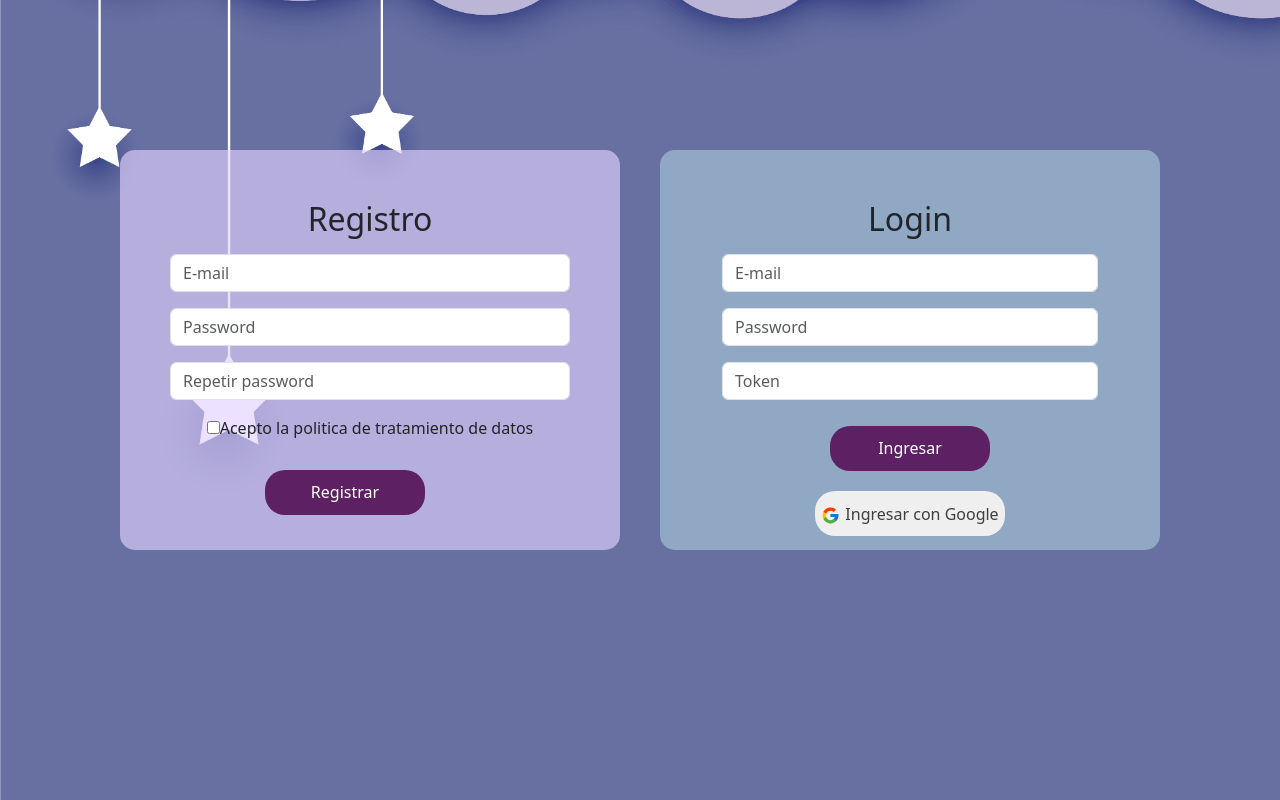
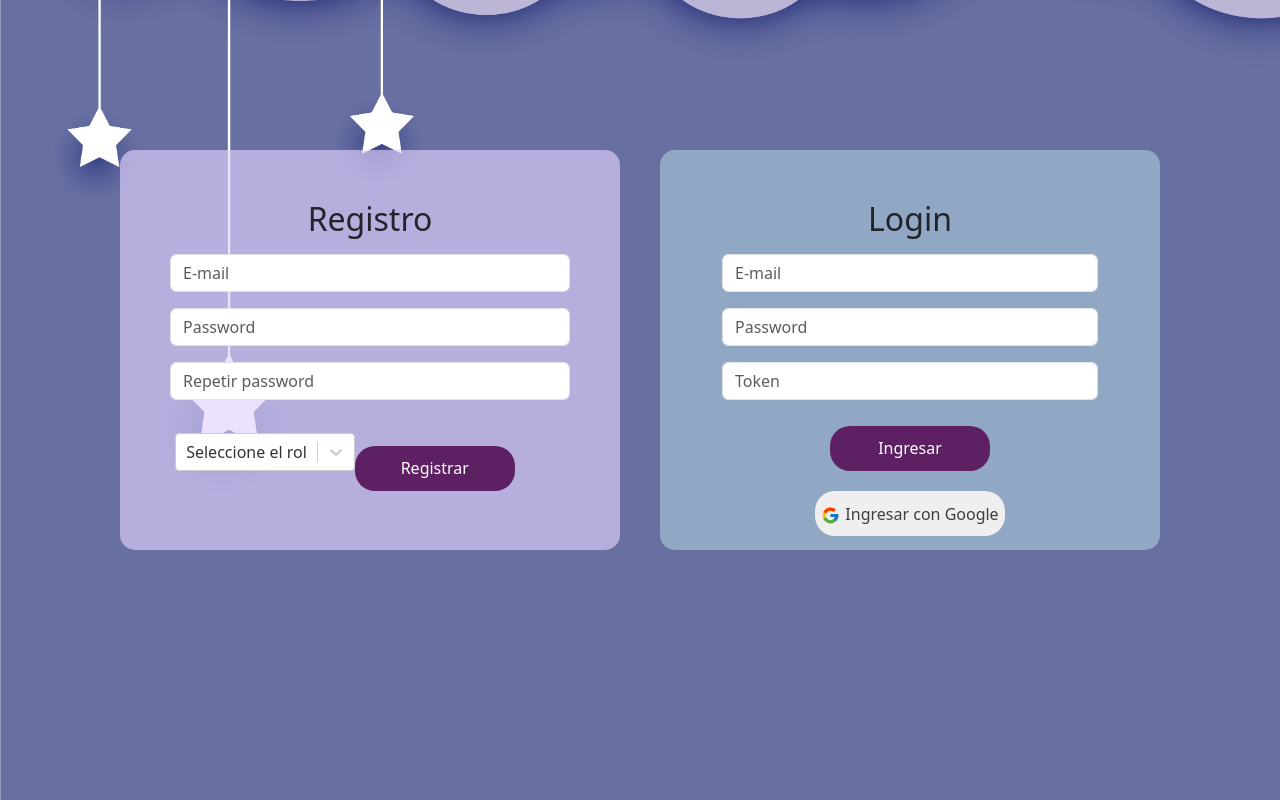
Before and after one commit to poppinsweb/frontendpoppinsapp, a React (Vite) app: page /personales in a window 1280 px wide. Shown: the part 530-1330 px from the top of the page. Built offline with nearby package versions, Linux system fonts and the light colour scheme; no server answers.

Commit message:
integrando el firestore para guardar rol en el registro

```diff
--- a/src/components/auth/UserRegister.jsx
+++ b/src/components/auth/UserRegister.jsx
@@ -2,6 +2,7 @@ import { useState } from "react";
 import { useAuth } from "../../hooks/useAuth";
 import { useNavigate } from "react-router-dom";
 import Swal from "sweetalert2";
+import Select from "react-select";
 
 const initialState = {
   email: "",
@@ -11,6 +12,7 @@ const initialState = {
 
 export function UserRegister() {
   const [userRegister, setUserRegister] = useState(initialState);
+  const [rol, setRol] = useState(null);
 
   const navigate = useNavigate();
   const { email, password, password2 } = userRegister;
@@ -24,6 +26,12 @@ export function UserRegister() {
       [name]: value,
     });
   };
+
+  const handleRolChange = (e)=> {
+    const value = e.value
+    setRol(value)
+    console.log(value)
+  }
 
   // *********
   const handleSubmit = async (e) => {
@@ -54,8 +62,9 @@ export function UserRegister() {
       return;
     }
     try {
-      const userCredential = await register(email, password);
+      const userCredential = await register(email, password, rol);
       console.log(userCredential);
+      console.log(rol)
       // SIGNED IN
       Swal.fire({
         icon: "success",
@@ -112,6 +121,19 @@ export function UserRegister() {
               onChange={handleChange}
             />
             <label>
+              <Select
+                defaultValue={{
+                  label: "Seleccione el rol",
+                  value: "empty",
+                }}
+                options={[
+                  {label: "administrador", value: "admin"},
+                  {label: "usuario", value: "usuario"}
+                ]}
+                onChange={handleRolChange}
+              />
+            </label>
+            {/* <label>
               <input
                 className="acept-register"
                 type="checkbox"
@@ -120,7 +142,7 @@ export function UserRegister() {
                 required
               />
               Acepto la politica de tratamiento de datos
-            </label>
+            </label> */}
             <button className="btn btn-color btn-register" type="submit">
               Registrar
             </button>
--- a/src/hooks/useAuth.js
+++ b/src/hooks/useAuth.js
@@ -1,4 +1,5 @@
-import { auth } from "../services/firebase";
+import { auth, db } from "../services/firebase";
+import { doc, setDoc } from "firebase/firestore/lite";
 import { useState, useEffect } from "react";
 import {
   createUserWithEmailAndPassword,
@@ -12,6 +13,7 @@ import {
   browserSessionPersistence,
 } from "firebase/auth";
 
+
 const initialLogin = JSON.parse(sessionStorage.getItem("login")) || {
   isAuth: false,
   user: undefined,
@@ -22,7 +24,7 @@ export const useAuth = () => {
   const [user, setUser] = useState(initialLogin);
 
   // REGISTRO DE USUARIOS EN FIREBASE
-  const register = async (email, password) => {
+  const register = async (email, password, rol) => {
     const currentUser = auth.currentUser;
     if (currentUser) {
       return;
@@ -31,8 +33,12 @@ export const useAuth = () => {
       auth,
       email,
       password
-    );
-    console.log(loginCredential);
+    ).then((usuarioFirebase) => {
+      return usuarioFirebase
+    });
+    console.log(loginCredential.user.uid);
+    const docRef = doc(db, `usuarios/${loginCredential.user.uid}`)
+    await setDoc(docRef, {email: email, rol: rol})
   };
 
   // LOGIN DE USUARIOS
--- a/src/services/firebase.js
+++ b/src/services/firebase.js
@@ -1,5 +1,6 @@
 import { initializeApp } from 'firebase/app';
 import { getAuth } from 'firebase/auth';
+import { getFirestore } from "firebase/firestore/lite";
 
 const firebaseConfig = {
   apiKey: import.meta.env.VITE_APIKEY,
@@ -12,7 +13,10 @@ const firebaseConfig = {
 
 // Initialize Firebase
 const app = initializeApp(firebaseConfig);
-export const auth = getAuth(app)
+const auth = getAuth(app)
+const db = getFirestore(app);
+
+export {auth, db}
 
 // TODO: INSTALAR EL CLI PARA EL HOSTING CON FIREBASE
 // npm install -g firebase-tools
```
